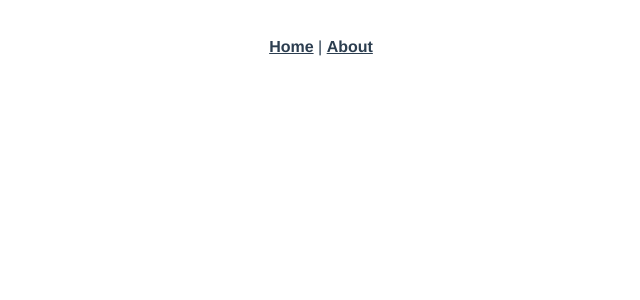
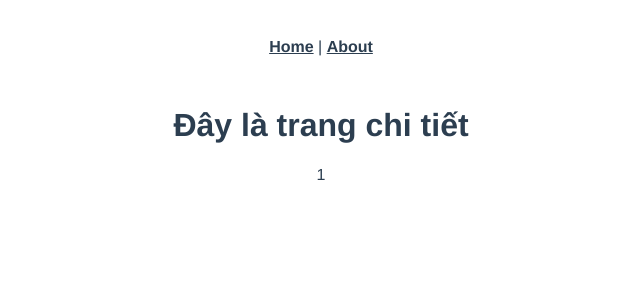
Before and after one commit to hoangtai2003/money_tasks, a Vue app: page /about/1 in a window 1280 px wide. Before the commit this address had no page. Shown: the top 300 px of the page, without its empty margins (319-959 px from the left). Built offline with nearby package versions, Linux system fonts and the light colour scheme.

Commit message:
routes params

```diff
--- a/public/index.html
+++ b/public/index.html
@@ -5,7 +5,7 @@
     <meta http-equiv="X-UA-Compatible" content="IE=edge">
     <meta name="viewport" content="width=device-width,initial-scale=1.0">
     <link rel="icon" href="<%= BASE_URL %>favicon.ico">
-    <title><%= htmlWebpackPlugin.options.title %></title>
+    <title>Quản lý chi tiêu</title>
   </head>
   <body>
     <noscript>
--- a/src/router/index.js
+++ b/src/router/index.js
@@ -1,6 +1,7 @@
 import { createRouter, createWebHistory } from 'vue-router'
 import HomeView from '../views/HomeView.vue'
-
+import AboutView from '../views/AboutView.vue'
+import AboutDetailView from '@/views/AboutDetailView.vue'
 const routes = [
   {
     path: '/',
@@ -10,10 +11,12 @@ const routes = [
   {
     path: '/about',
     name: 'about',
-    // route level code-splitting
-    // this generates a separate chunk (about.[hash].js) for this route
-    // which is lazy-loaded when the route is visited.
-    component: () => import(/* webpackChunkName: "about" */ '../views/AboutView.vue')
+    component: AboutView
+  },
+  {
+    path: '/about/:id',
+    name: 'aboutdetail',
+    component: AboutDetailView
   }
 ]
 
--- /dev/null
+++ b/src/views/AboutDetailView.vue
@@ -0,0 +1,4 @@
+<template>
+    <h1>Đây là trang chi tiết</h1>
+    <span>{{ $route.params.id }}</span>
+</template>
```
